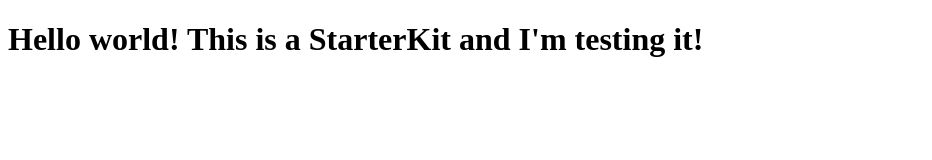
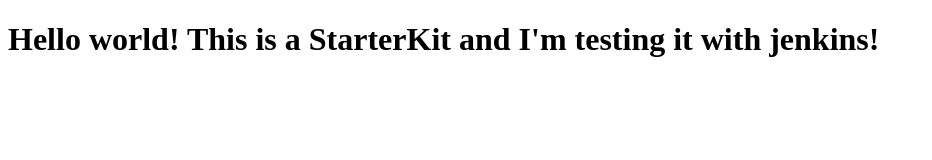
Before and after one commit to tobespc/mcnode, a website: page public/index.html in a window 1280 px wide. Shown: the whole page, without its empty margins (0-932 px from the left). Drawn offline with Linux system fonts and the light colour scheme.

Commit message:
modify message

```diff
--- a/public/index.html
+++ b/public/index.html
@@ -7,6 +7,6 @@
     <meta name="viewport" content="width=device-width, initial-scale=1">
 </head>
 <body>
-<h1>Hello world! This is a StarterKit and I'm testing it!</h1>
+<h1>Hello world! This is a StarterKit and I'm testing it with jenkins!</h1>
 </body>
 </html>
```
